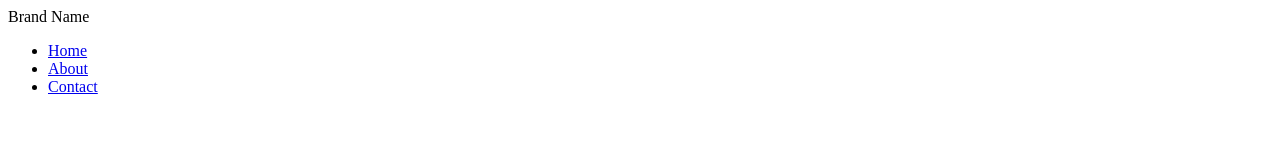
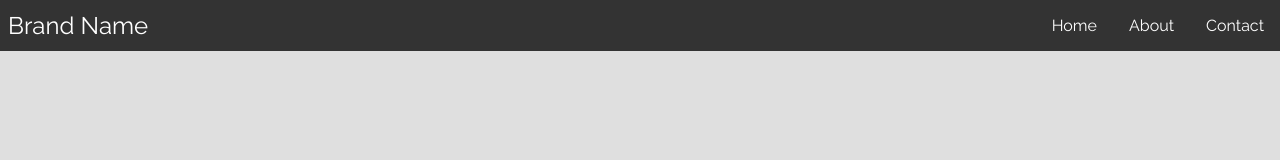
Before and after one commit to AnsonAMS/responsive-navbar, a plain HTML site: page index.html in a window 1280 px wide. Drawn offline with Linux system fonts and the light colour scheme.

Commit message:
Complete styling

```diff
--- a/index.html
+++ b/index.html
@@ -5,6 +5,7 @@
     <meta name="viewport" content="width=device-width, initial-scale=1.0">
     <meta http-equiv="X-UA-Compatible" content="ie=edge">
     <link rel="stylesheet" href="style.css">
+    <link rel="stylesheet" href="background_style.css">
     <title>Responsive Navbar</title>
 </head>
 <body>
--- a/style.css
+++ b/style.css
@@ -0,0 +1,42 @@
+* {
+    box-sizing: border-box;
+}
+
+body {
+    margin: 0;
+    padding: 0;
+}
+
+.navbar {
+    display: flex;
+    justify-content: space-between;
+    align-items: center;
+    background-color: #333;
+    color: white;
+}
+
+.brand-title {
+    font-size: 1.5rem;
+    margin: .5rem;
+}
+
+.navbar-links ul {
+    margin: 0;
+    padding: 0;
+    display: flex;
+}
+
+.navbar-links ul {
+    list-style: none;
+}
+
+.navbar-links li a {
+    text-decoration: none;
+    color: white;
+    padding: 1rem;
+    display: block;
+}
+
+navbar-links li:hover {
+    background-color: #555;
+}
```
